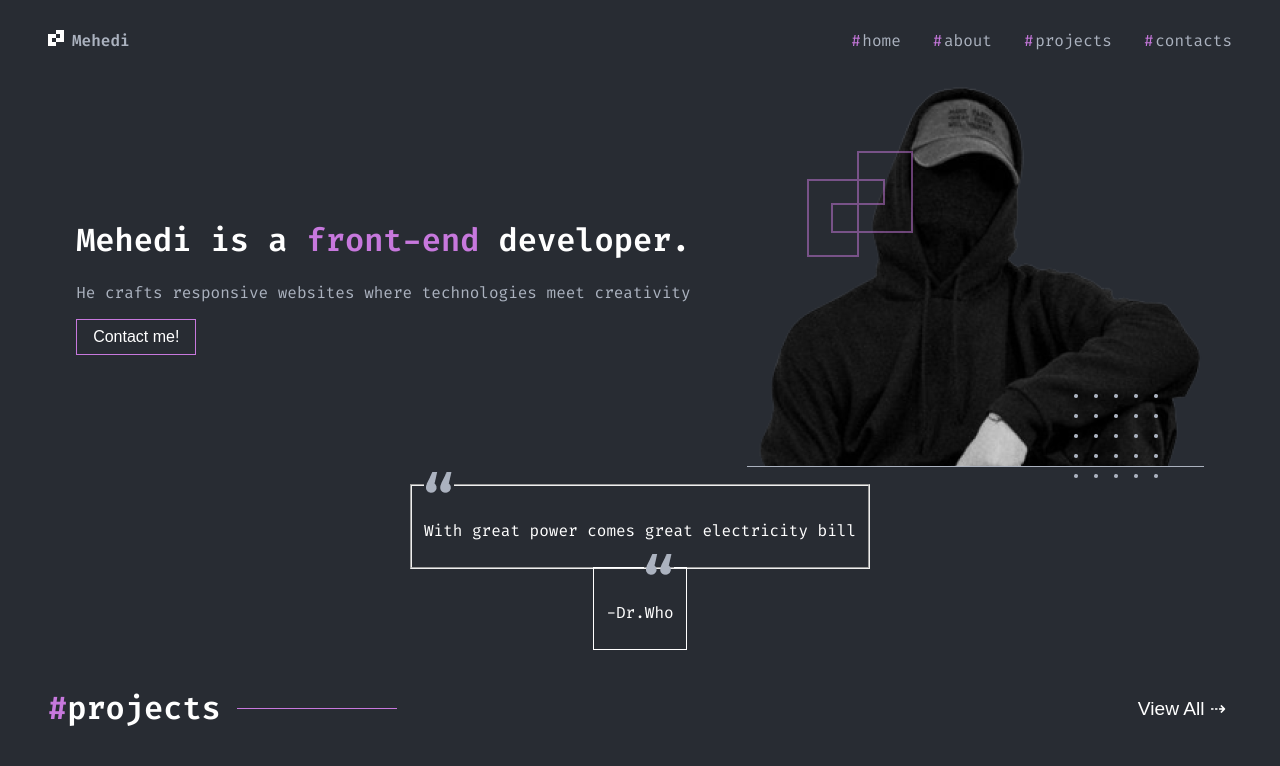
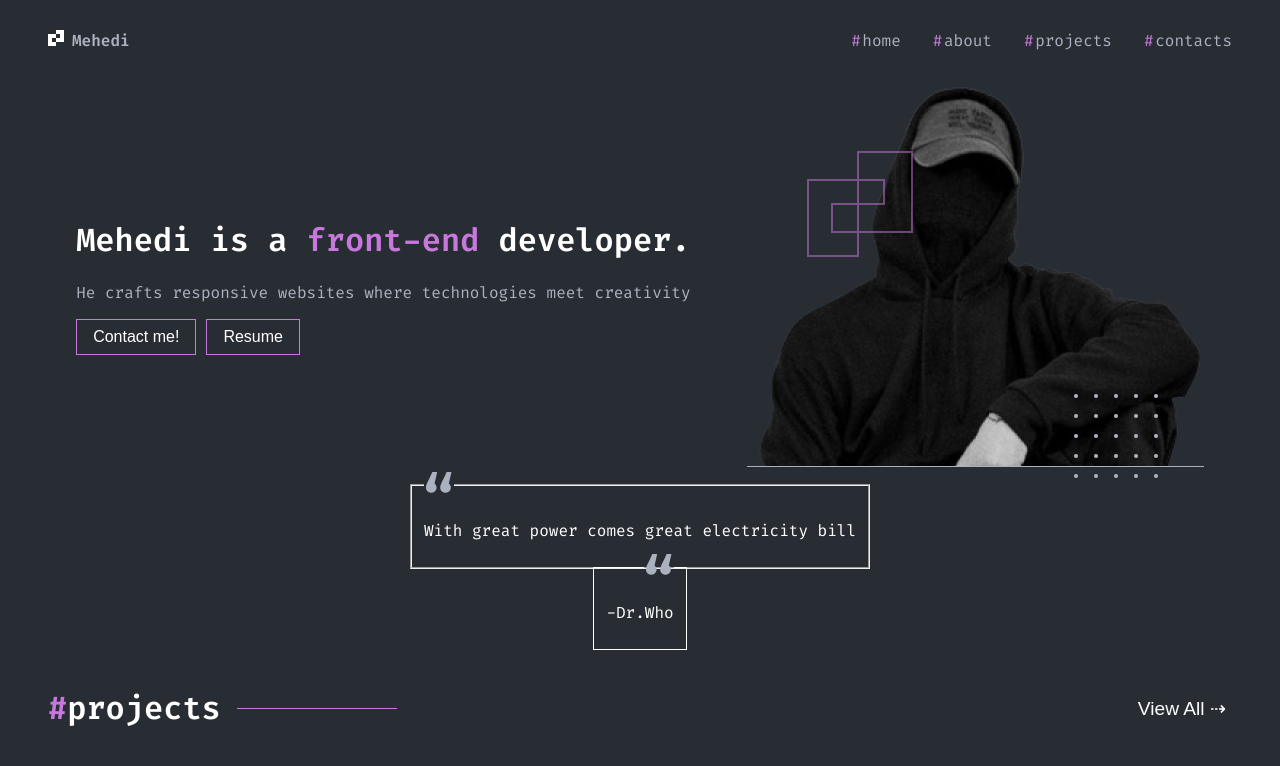
Before and after one commit to devmhb/Portfolio_devmhb, a Next.js app: page / in a window 1280 px wide. Shown: the top 766 px of the page. Built offline with nearby package versions, Linux system fonts and the light colour scheme.

Commit message:
add resume button

```diff
--- a/components/Hero.jsx
+++ b/components/Hero.jsx
@@ -9,6 +9,20 @@ import { motion } from "framer-motion";
 import Link from "next/link";
 
 const Hero = () => {
+  const onButtonClick = () => {
+    // using Java Script method to get PDF file
+    fetch("Mehedi-Hasan-Resume.pdf").then((response) => {
+      response.blob().then((blob) => {
+        // Creating new object of PDF file
+        const fileURL = window.URL.createObjectURL(blob);
+        // Setting various property values
+        let alink = document.createElement("a");
+        alink.href = fileURL;
+        alink.download = "Mehedi-Hasan-Resume.pdf";
+        alink.click();
+      });
+    });
+  };
   return (
     <motion.div
       className={styles.hero_con}
@@ -25,11 +39,19 @@ const Hero = () => {
           <p className={styles.desc}>
             He crafts responsive websites where technologies meet creativity
           </p>
-          <Link href="/contacts">
-            <button className={`${styles.btn} btn btnBorder`}>
-              Contact me!
+          <div className={styles.cta_btns}>
+            <Link href="/contacts">
+              <button className={`${styles.btn} btn btnBorder`}>
+                Contact me!
+              </button>
+            </Link>
+            <button
+              onClick={onButtonClick}
+              className={`${styles.btn} btn btnBorder`}
+            >
+              Resume
             </button>
-          </Link>
+          </div>
         </div>
 
         <div className={styles.row_right}>
--- a/styles/components/Hero.module.scss
+++ b/styles/components/Hero.module.scss
@@ -20,6 +20,10 @@
       }
       .btn {
         @include btn-fill-Primary;
+      }
+      .cta_btns {
+        display: flex;
+        gap: 10px;
       }
     }
     .row_right {
```
Also changed, not shown: 1 other file (tests, documents, lock files or other folders).
